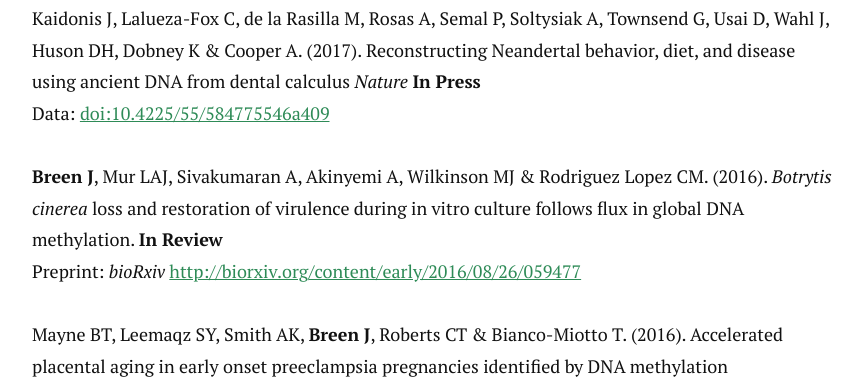
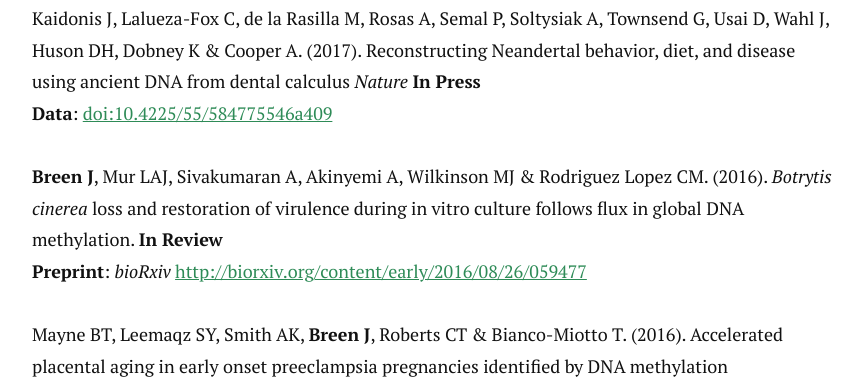
Before and after one commit to jimmybgammyknee/jimmybgammyknee.github.io, a Jekyll site: the page built from cv.md, in a window 1280 px wide and 900 px high, scrolled down 1823 px. Shown: the part 159-538 px from the top of the window, without its empty margins (208-1071 px from the left). Built offline with Jekyll 4.4.1, drawn with Linux system fonts in a browser that asks for light colours; nearby versions of some CDN libraries.

```diff
--- a/cv.md
+++ b/cv.md
@@ -61,10 +61,10 @@
 Rabanus-Wallace MT, Wooller MJ, Zazula G, Shute E, Jahren H, **Breen J**, Llamas B & Cooper A. (2017). Megafaunal nitrogen isotopes reveal role of global moisture-driven decline of rangelands in Late Pleistocene extinctions. *Nature Ecology & Evolution* **In Press**
 
 Weyrich LS, Duchene S, Soubrier J, Arriola L, Llamas B, **Breen J**, Morris AG, Alt KW, Caramelli D, Dresely V, Farrell M, Farrer AG, Francken M, Gully N,  Haak W, Hardy K, Harvati K, Held P, Holmes EC, Kaidonis J, Lalueza-Fox C, de la Rasilla M, Rosas A, Semal P, Soltysiak A, Townsend G, Usai D, Wahl J, Huson DH, Dobney K & Cooper A. (2017). Reconstructing Neandertal behavior, diet, and disease using ancient DNA from dental calculus *Nature* **In Press**
-Data: [doi:10.4225/55/584775546a409](http://dx.doi.org/10.4225/55/584775546a409)
+__Data__: [doi:10.4225/55/584775546a409](http://dx.doi.org/10.4225/55/584775546a409)
 
 **Breen J**, Mur LAJ, Sivakumaran A, Akinyemi A, Wilkinson MJ & Rodriguez Lopez CM. (2016). *Botrytis cinerea* loss and restoration of virulence during in vitro culture follows flux in global DNA methylation. **In Review**
-Preprint: *bioRxiv* [http://biorxiv.org/content/early/2016/08/26/059477](http://biorxiv.org/content/early/2016/08/26/059477)
+__Preprint__: *bioRxiv* [http://biorxiv.org/content/early/2016/08/26/059477](http://biorxiv.org/content/early/2016/08/26/059477)
 
 Mayne BT, Leemaqz SY, Smith AK, **Breen J**, Roberts CT & Bianco-Miotto T. (2016). Accelerated placental aging in early onset preeclampsia pregnancies identified by DNA methylation *Epigenomics*.  [doi:10.2217/epi-2016-0103](http://dx.doi.org/10.2217/epi-2016-0103)
 
```
